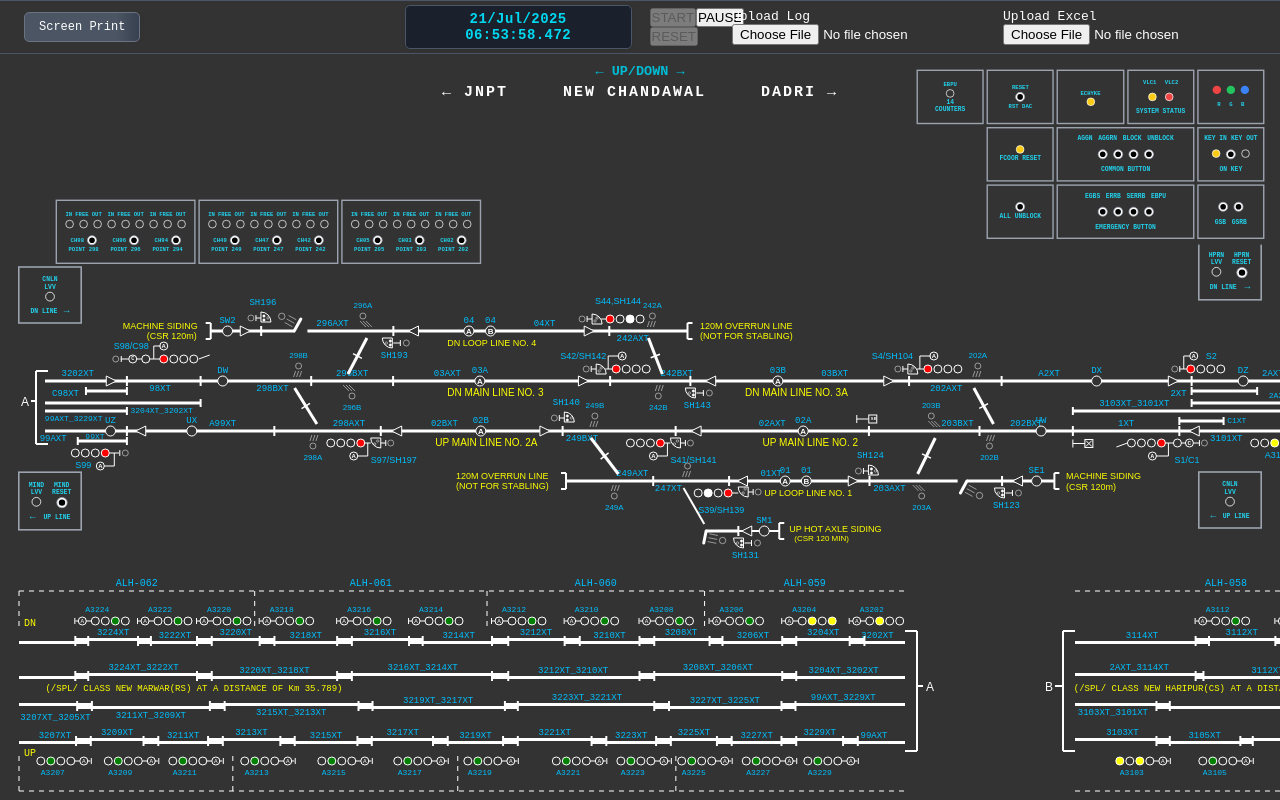
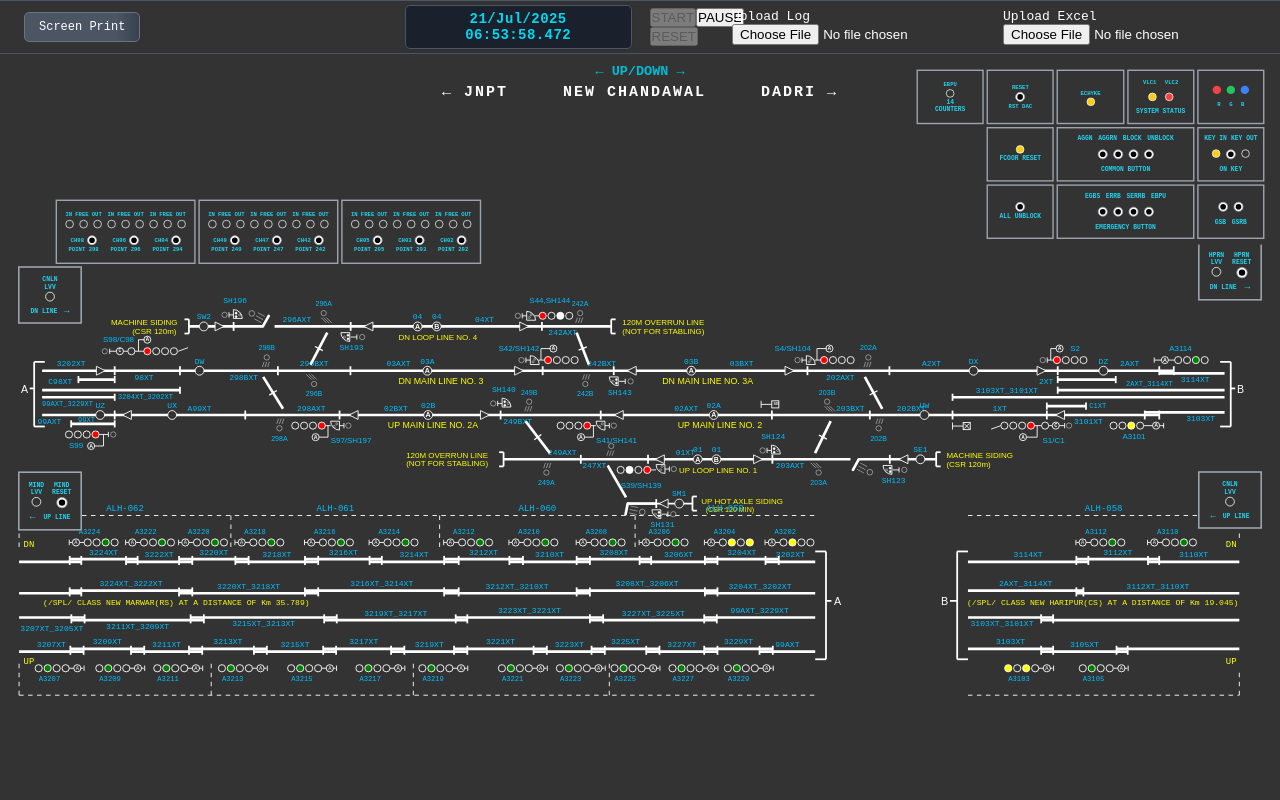
Before and after one commit to Prayank04/train-signal-simulator, a React (Create React App) app: page / in a window 1280 px wide. Built offline with nearby package versions, Linux system fonts and the light colour scheme.

Commit message:
Fixed positions of maintrack and bottomtrack. Changed how the slanting lines get coloured.

```diff
--- a/src/components/TrackLayout/BottomTrackLayout.jsx
+++ b/src/components/TrackLayout/BottomTrackLayout.jsx
@@ -72,10 +72,18 @@ const { trackStates } = useContext(TrackContext);
 
 
   return (
-    <div className="bottom-track-layout" style={{ marginTop: '-100px'}}>
-      <svg width="1380" height="300"
-      viewBox="0 -20 1380 300"
-      style={{ backgroundColor: "#333333", overflow: 'visible' }}>
+    <div className="bottom-track-layout" style={{ marginTop: '-125px'}}>
+      <svg
+        viewBox="0 -20 1380 300"
+        preserveAspectRatio="xMinYMin meet"
+        style={{
+          width: "100%",      // fills horizontal space
+          height: "auto",     // scales height proportionally
+          display: "block",
+          backgroundColor: "#333333",
+          overflow: "visible"
+        }}
+      >
 
 
         {/* DN and UP direction labels */}
--- a/src/components/TrackLayout/MainTrackLayout/MainTrackLayout.jsx
+++ b/src/components/TrackLayout/MainTrackLayout/MainTrackLayout.jsx
@@ -72,11 +72,14 @@ const MainTrackLayout = () => {
   return (
     <div className="main-track-layout">
       <svg
-        width="1400"
-        height="400"
         viewBox="0 0 1400 400"
         preserveAspectRatio="xMinYMin meet"
-        style={{ backgroundColor: '#333333' }}
+        style={{
+          width: "100%",           // Fill container horizontally
+          height: "auto",          // Maintain aspect ratio
+          display: "block",
+          backgroundColor: "#333333"
+        }}
       >
 
         {/* UP MAIN LINE */}
@@ -1170,6 +1173,8 @@ const MainTrackLayout = () => {
           dnSectionArr={UP_LOOP_LINE_SECTIONS}
           dnSectionIdx={upLoopLineStart}
           dnSectionRatio={0.6}
+          upTrack='249BXT'
+          dnTrack='249AXT'
         />
 
         <SlantingLine
@@ -1184,6 +1189,8 @@ const MainTrackLayout = () => {
           dnSectionArr={UP_LOOP_LINE_SECTIONS}
           dnSectionIdx={2}
           dnSectionRatio={4/11}
+          upTrack='203BXT'
+          dnTrack='203AXT'
         />
 
         <SlantingLine
@@ -1198,6 +1205,8 @@ const MainTrackLayout = () => {
           dnSectionArr={UP_MAIN_LINE_SECTIONS}
           dnSectionIdx={1}
           dnSectionRatio={4/10}
+          upTrack='298BXT'
+          dnTrack='298AXT'
         />
 
         <SlantingLine
@@ -1212,6 +1221,8 @@ const MainTrackLayout = () => {
           dnSectionArr={UP_MAIN_LINE_SECTIONS}
           dnSectionIdx={6}
           dnSectionRatio={1.5/10}
+          upTrack='202AXT'
+          dnTrack='202BXT'
         />
 
         <SlantingLine
@@ -1226,6 +1237,8 @@ const MainTrackLayout = () => {
           dnSectionArr={DN_MAIN_LINE_SECTIONS}
           dnSectionIdx={2}
           dnSectionRatio={4.5/10}
+          upTrack='296AXT'
+          dnTrack='296BXT'
         />
 
         <SlantingLine
@@ -1240,6 +1253,8 @@ const MainTrackLayout = () => {
           dnSectionArr={DN_MAIN_LINE_SECTIONS}
           dnSectionIdx={4}
           dnSectionRatio={6.5/10}
+          upTrack='242AXT'
+          dnTrack='242BXT'
         />
 
         <SlantingLineWOper
--- a/src/components/TrackLayout/MainTrackLayout/SlantingLine.jsx
+++ b/src/components/TrackLayout/MainTrackLayout/SlantingLine.jsx
@@ -66,7 +66,9 @@ const SlantingLine = ({
   DnTrainMovement,
   strokeWidth = 3,
   showPerpendicular = true,
-  perpendicularLength = 10
+  perpendicularLength = 10,
+  upTrack,
+  dnTrack,
 }) => {
   const { pointStates } = usePointContext();
   const { trackStates } = useContext(TrackContext);
@@ -115,10 +117,14 @@ const SlantingLine = ({
   }
 
   // --- Determine line color from TrackContext ---
-  const statusUp = trackStates[`${UpName}XT`];
-  const statusDn = trackStates[`${DnName}XT`];
-  const lineCode = statusUp === statusDn ? statusUp : "CLEAR";
-  const strokeColor = statusColors[lineCode] || "white";
+  // ...existing code...
+const statusUp = trackStates[`${UpName}XT`];
+const statusDn = trackStates[`${DnName}XT`];
+const lineCode = statusUp === statusDn ? statusUp : "CLEAR";
+const strokeColor = statusColors[lineCode] || "white";
+const upStrokeColor = statusColors[statusUp] || "white";
+const dnStrokeColor = statusColors[statusDn] || "white";
+// ...existing code...
 
   // --- Determine line position from PointContext ---
   const pointState = pointStates[pointId] || 'Normal';
@@ -244,11 +250,27 @@ const SlantingLine = ({
             stroke="white"
             strokeWidth={3}
           />
+          <line
+            x1 = {x1_main}
+            y1 = {y1_main}
+            x2 = {(x1_main + x2_main) / 2}
+            y2 = {(y1_main + y2_main) / 2}
+            strokeWidth = {3}
+            stroke={upStrokeColor}
+          />
+          <line
+            x1 = {x2_main}
+            y1 = {y2_main}
+            x2 = {(x1_main + x2_main) / 2}
+            y2 = {(y1_main + y2_main) / 2}
+            strokeWidth={3}
+            stroke={dnStrokeColor}
+          />
         </>
       )}
 
       {showPerpendicular && isFinite(perpX1) && (
-        <line x1={perpX1} y1={perpY1} x2={perpX2} y2={perpY2} stroke={strokeColor} strokeWidth={strokeWidth / 2} />
+        <line x1={perpX1} y1={perpY1} x2={perpX2} y2={perpY2} stroke='white' strokeWidth={strokeWidth / 2} />
       )}
 
       <circle cx={Ucx} cy={Ucy} r={3} fill="#333333" stroke="white" strokeWidth={0.5} />
@@ -273,12 +295,12 @@ const SlantingLine = ({
       >
         {DnName}
       </text>
-      <line x1={Uuslx} y1={Uusly} x2={Udslx} y2={Udsly} stroke={strokeColor} strokeWidth={0.5} />
-      <line x1={Uuslx - 3} y1={Uusly} x2={Udslx - 3} y2={Udsly} stroke={strokeColor} strokeWidth={0.5} />
-      <line x1={Uuslx + 3} y1={Uusly} x2={Udslx + 3} y2={Udsly} stroke={strokeColor} strokeWidth={0.5} />
-      <line x1={Duslx} y1={Dusly} x2={Ddslx} y2={Ddsly} stroke={strokeColor} strokeWidth={0.5} />
-      <line x1={Duslx - 3} y1={Dusly} x2={Ddslx - 3} y2={Ddsly} stroke={strokeColor} strokeWidth={0.5} />
-      <line x1={Duslx + 3} y1={Dusly} x2={Ddslx + 3} y2={Ddsly} stroke={strokeColor} strokeWidth={0.5} />
+      <line x1={Uuslx} y1={Uusly} x2={Udslx} y2={Udsly} stroke='white' strokeWidth={0.5} />
+      <line x1={Uuslx - 3} y1={Uusly} x2={Udslx - 3} y2={Udsly} stroke='white' strokeWidth={0.5} />
+      <line x1={Uuslx + 3} y1={Uusly} x2={Udslx + 3} y2={Udsly} stroke='white' strokeWidth={0.5} />
+      <line x1={Duslx} y1={Dusly} x2={Ddslx} y2={Ddsly} stroke='white' strokeWidth={0.5} />
+      <line x1={Duslx - 3} y1={Dusly} x2={Ddslx - 3} y2={Ddsly} stroke='white' strokeWidth={0.5} />
+      <line x1={Duslx + 3} y1={Dusly} x2={Ddslx + 3} y2={Ddsly} stroke='white' strokeWidth={0.5} />
       {yardCap && (
         <line x1={capX1} y1={capY1} x2={capX2} y2={capY2} stroke={strokeColor} strokeWidth={strokeWidth} />
       )}
--- a/src/components/TrackLayout/MainTrackLayout/SlantingLineWOper.jsx
+++ b/src/components/TrackLayout/MainTrackLayout/SlantingLineWOper.jsx
@@ -8,7 +8,7 @@ const SlantingLineWOper = ({
   Dnx,
   Upy,
   Dny,
-  strokeWidth = 2,
+  strokeWidth = 3,
   showPerpendicular = true,
   perpendicularLength = 10
 }) => {
```
